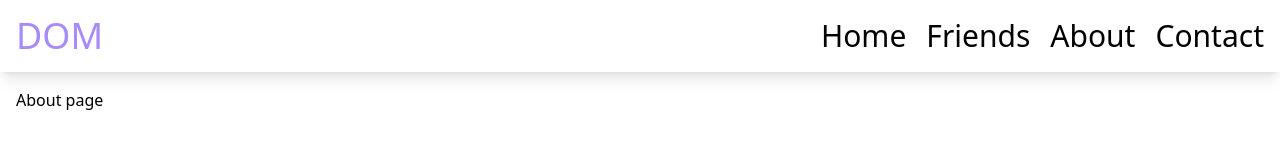
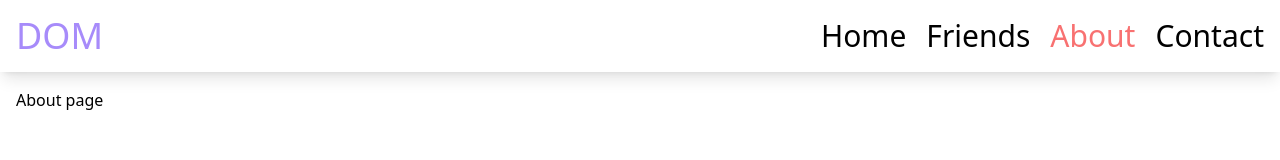
Before and after one commit to saikathassan23/react-router-dom-1, a React (Vite) app: page /about in a window 1280 px wide. Shown: the top 160 px of the page. Built offline with nearby package versions, Linux system fonts and the light colour scheme.

Commit message:
navlink added

```diff
--- a/src/components/Header/Header.jsx
+++ b/src/components/Header/Header.jsx
@@ -1,4 +1,5 @@
-import { Link, NavLink } from 'react-router-dom';
+import { NavLink } from 'react-router-dom';
+import Navlink from '../Navlink/Navlink';
 const Header = () => {
   return (
     <div className='shadow-lg'>
@@ -10,16 +11,16 @@ const Header = () => {
         </div>
         <ul className='flex flex-1 gap-5 justify-end text-3xl'>
           <li>
-            <Link to='/'>Home</Link>
+            <Navlink to={'/'} text={'Home'} />
           </li>
           <li>
-            <Link to='/friends'>Friends</Link>
+            <Navlink to={'/friends'} text={'Friends'} />
           </li>
           <li>
-            <Link to='/about'>About</Link>
+            <Navlink to={'/about'} text={'About'} />
           </li>
           <li>
-            <Link to='/contact'>Contact</Link>
+            <Navlink to={'/contact'} text={'Contact'} />
           </li>
         </ul>
       </nav>
--- /dev/null
+++ b/src/components/Navlink/Navlink.jsx
@@ -0,0 +1,16 @@
+import { NavLink } from 'react-router-dom';
+
+const Navlink = (props) => {
+  const { to, text } = props;
+  console.log(props);
+  return (
+    <NavLink
+      to={to}
+      className={({ isActive }) => (isActive ? 'text-red-400' : '')}
+    >
+      {text}
+    </NavLink>
+  );
+};
+
+export default Navlink;
```
